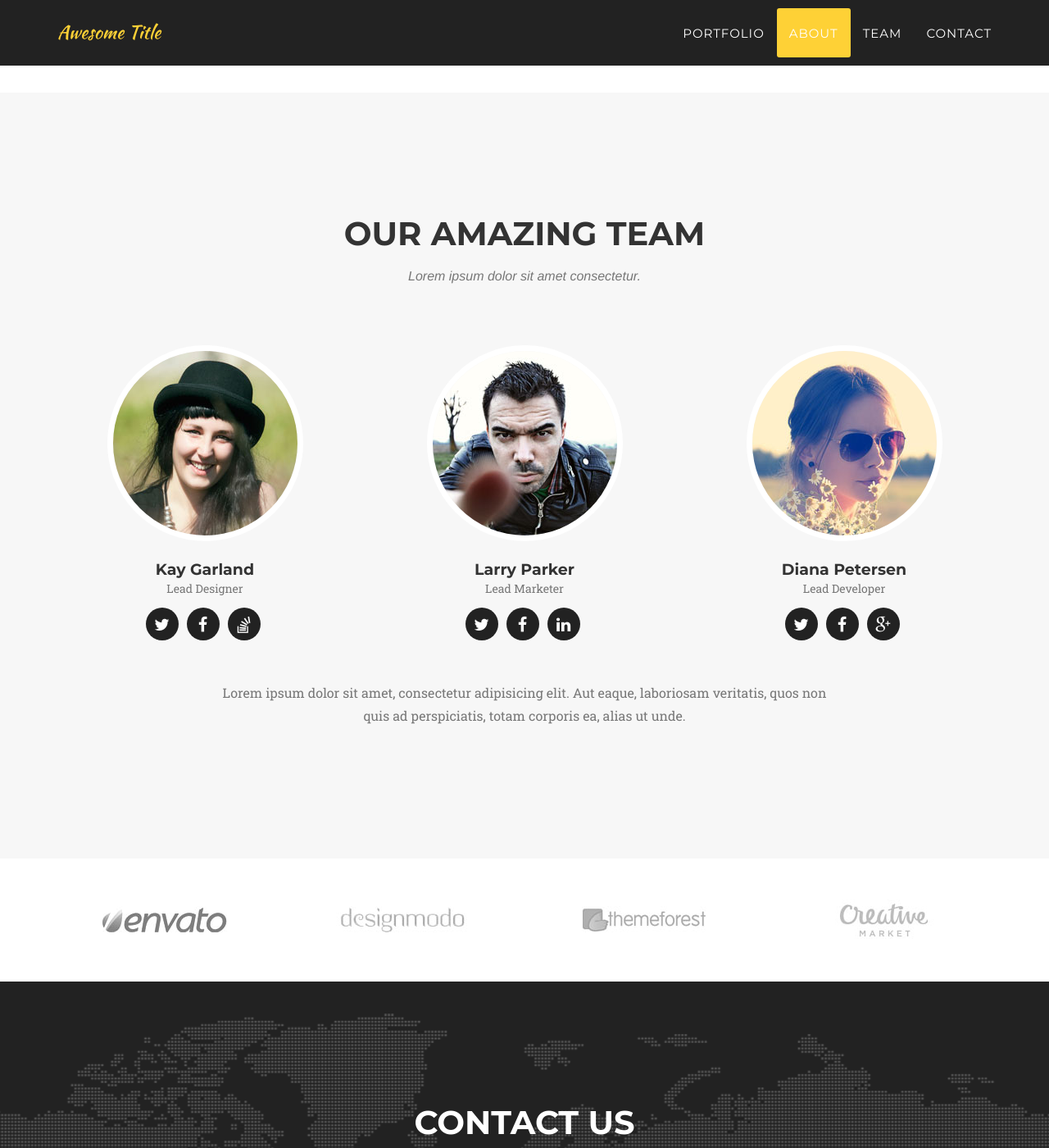
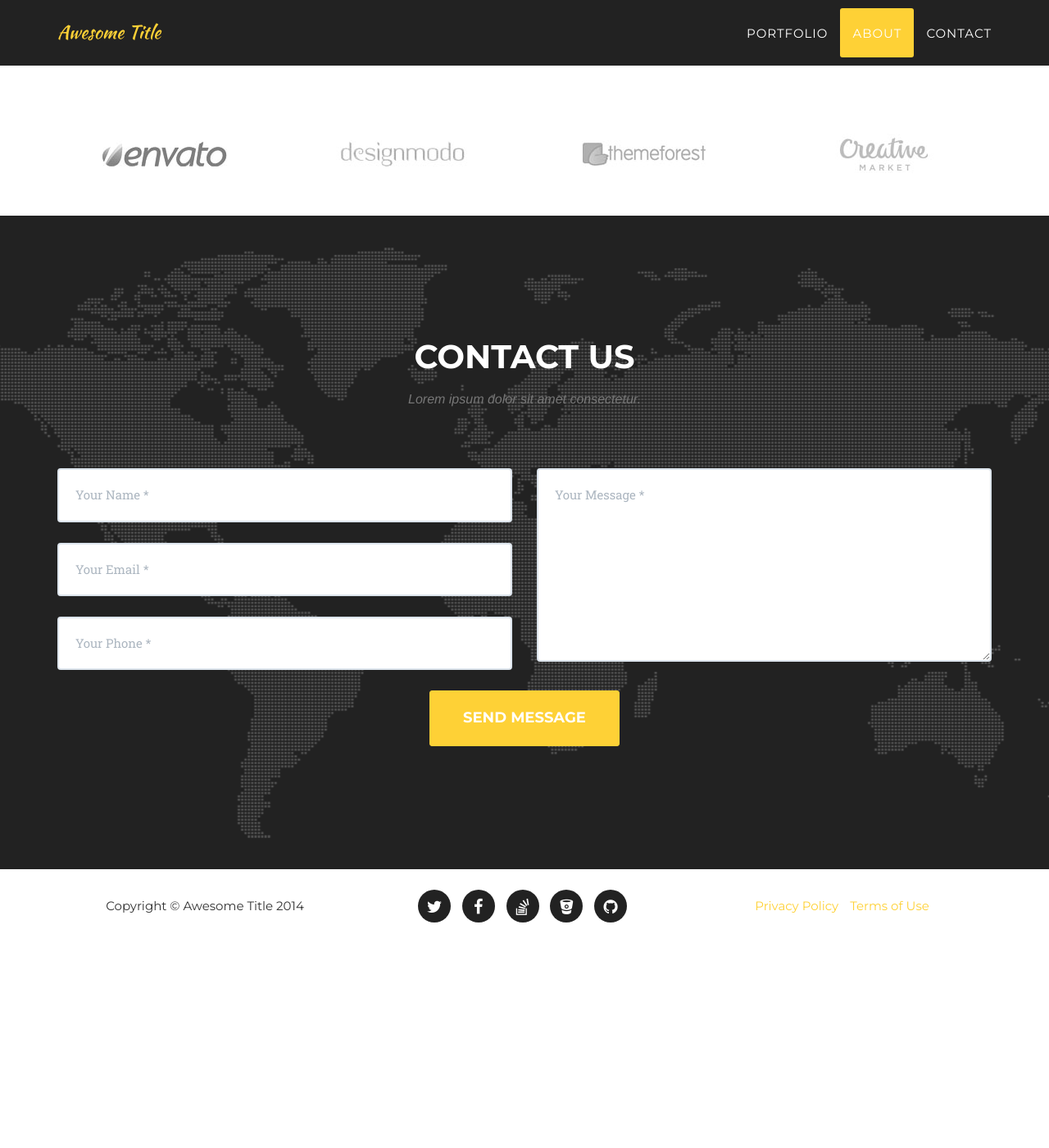
Before and after one commit to ArtLesson/ArtLesson, a Jekyll site: the page built from index.html, in a window 1280 px wide and 1400 px high, scrolled down 3739 px. Shown: the whole window at 82% size. Built offline with Jekyll 4.4.1, drawn with Linux system fonts in a browser that asks for light colours; some web fonts are replaced; after the commit the page ends 4889 px from its top, so only the background shows below that.

Commit message:
delete team

```diff
--- a/_includes/header.html
+++ b/_includes/header.html
@@ -25,9 +25,6 @@
                         <a class="page-scroll" href="#about">About</a>
                     </li>
                     <li>
-                        <a class="page-scroll" href="#team">Team</a>
-                    </li>
-                    <li>
                         <a class="page-scroll" href="#contact">Contact</a>
                     </li>
                 </ul>
--- a/_includes/team.html
+++ b/_includes/team.html
@@ -31,3 +31,4 @@
             </div>
         </div>
     </section>
+-->
```
Also changed, not shown: other parts of _includes/team.html (+1 -1 lines).
